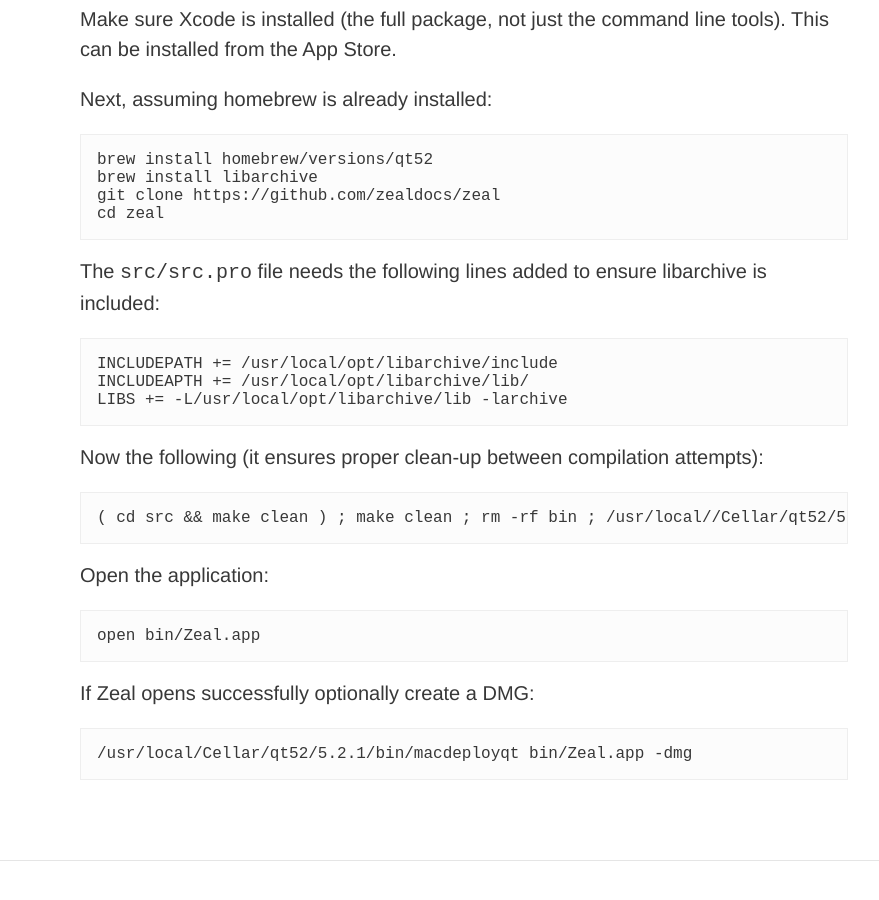
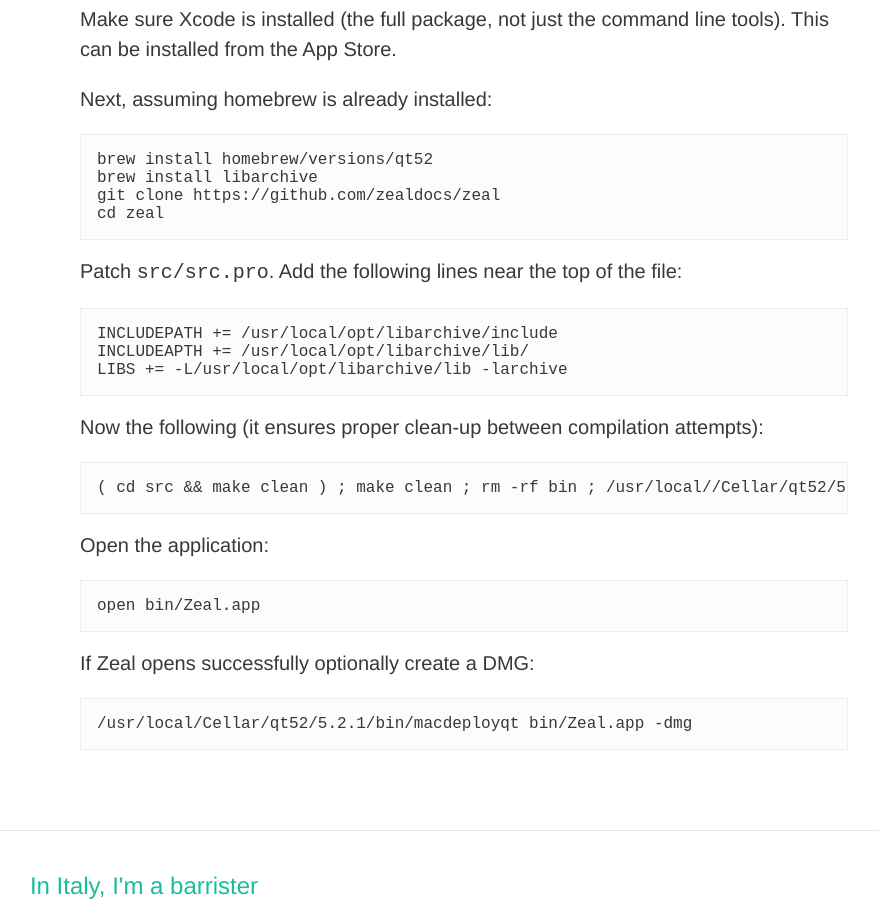
Before and after one commit to andrewpwade/andrewpwade.github.io, a Jekyll site: the page built from _posts/2015-08-09-compiling-zeal-on-osx.md, in a window 1280 px wide and 900 px high, scrolled down 313 px. Shown: the whole window, without its empty margins (176-1055 px from the left). Built offline with Jekyll 4.4.1, drawn with Linux system fonts in a browser that asks for light colours; nearby versions of some CDN libraries.

Commit message:
wording tweak

```diff
--- a/_posts/2015-08-09-compiling-zeal-on-osx.md
+++ b/_posts/2015-08-09-compiling-zeal-on-osx.md
@@ -15,7 +15,7 @@
 cd zeal
 ~~~
 
-The `src/src.pro` file needs the following lines added to ensure libarchive is included:
+Patch `src/src.pro`. Add the following lines near the top of the file:
 
 ~~~
 INCLUDEPATH += /usr/local/opt/libarchive/include
```
